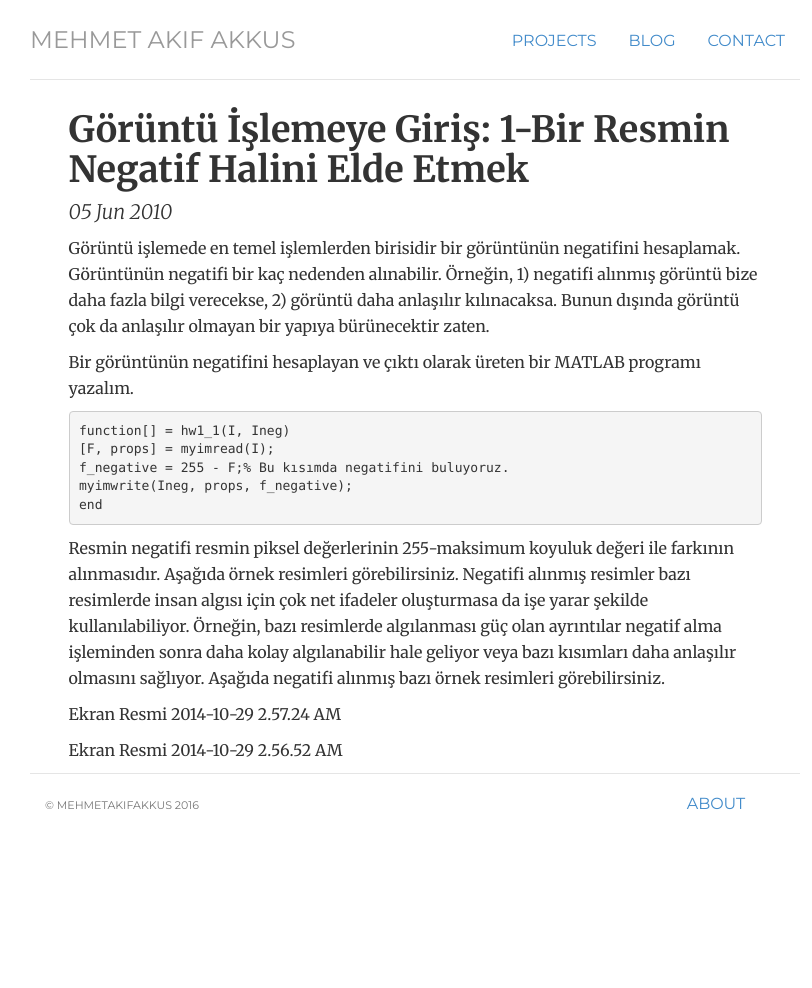
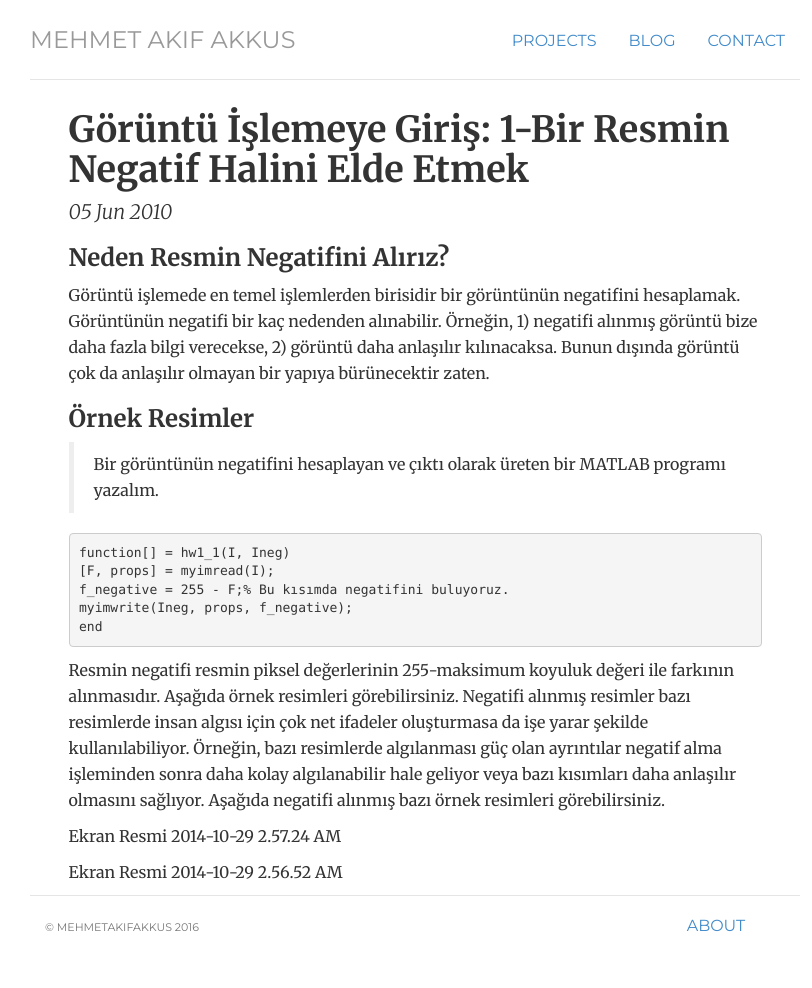
Before and after one commit to mehmetakifakkus/mehmetakifakkus.github.io, a Jekyll site: the page built from _posts/2010-06-05-goruntu-islemeye-giris-bir-resmin-negatif-halini-elde-etmek.md, in a window 1280 px wide. Shown: the whole page, without its empty margins (225-1037 px from the left). Built offline with Jekyll 4.4.1, drawn with Linux system fonts in a browser that asks for light colours; before the commit the page ends 900 px from its top, so only the background shows below that.

Commit message:
Update 2010-06-05-goruntu-islemeye-giris-bir-resmin-negatif-halini-elde-etmek.md

````diff
--- a/_posts/2010-06-05-goruntu-islemeye-giris-bir-resmin-negatif-halini-elde-etmek.md
+++ b/_posts/2010-06-05-goruntu-islemeye-giris-bir-resmin-negatif-halini-elde-etmek.md
@@ -4,9 +4,15 @@ title: "Görüntü İşlemeye Giriş: 1-Bir Resmin Negatif Halini Elde Etmek"
 date: 2010-06-05
 ---
 
+### Neden Resmin Negatifini Alırız?
+
 Görüntü işlemede en temel işlemlerden birisidir bir görüntünün negatifini hesaplamak. Görüntünün negatifi bir kaç nedenden alınabilir. Örneğin, 1) negatifi alınmış görüntü bize daha fazla bilgi verecekse, 2) görüntü daha anlaşılır kılınacaksa. Bunun dışında görüntü çok da anlaşılır olmayan bir yapıya bürünecektir zaten.
 
-Bir görüntünün negatifini hesaplayan ve çıktı olarak üreten bir MATLAB programı yazalım.
+### Örnek Resimler
+
+
+
+> Bir görüntünün negatifini hesaplayan ve çıktı olarak üreten bir MATLAB programı yazalım.
 
 ```
 function[] = hw1_1(I, Ineg)
````
